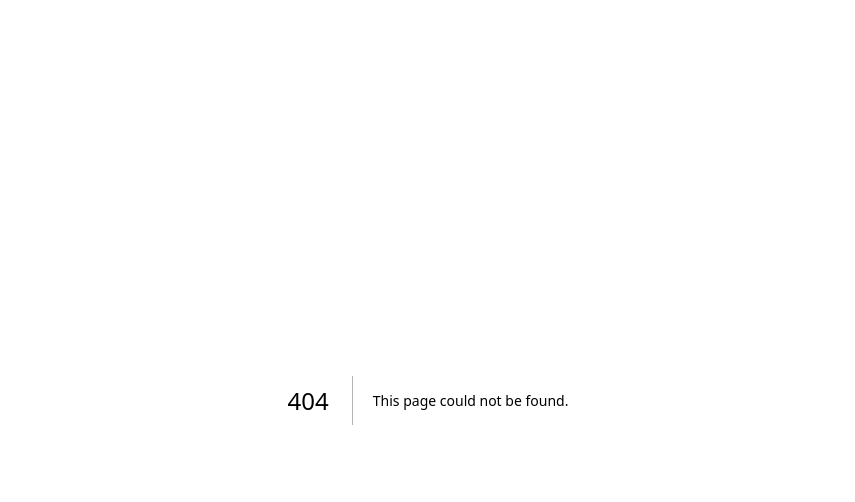
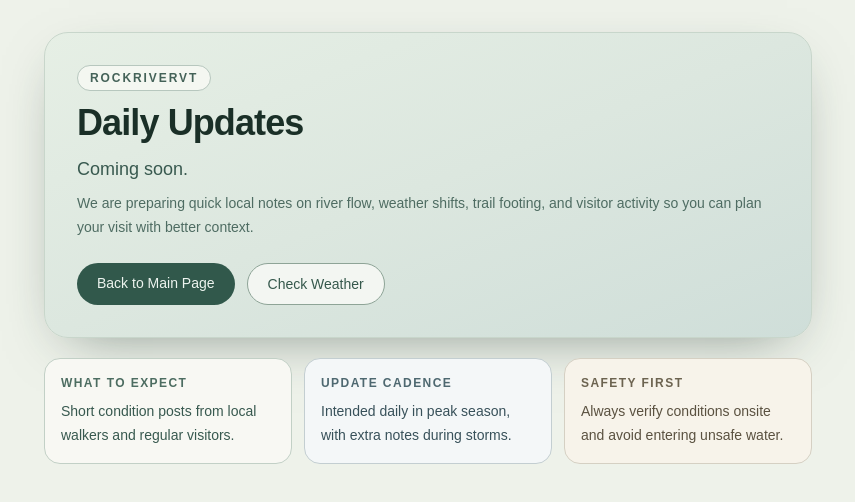
Before and after one commit to krazno/rockrivervt, a Next.js app: page /daily-updates in a window 1280 px wide. Before the commit this address had no page. Shown: the top 502 px of the page, without its empty margins (212-1067 px from the left). Built offline with nearby package versions, Linux system fonts and the light colour scheme.

Commit message:
site update

```diff
--- /dev/null
+++ b/app/daily-updates/page.tsx
@@ -0,0 +1,75 @@
+import Link from "next/link";
+import type { Metadata } from "next";
+
+export const metadata: Metadata = {
+  title: "Daily Updates | RockRiverVT",
+  description:
+    "Daily trail and river condition notes for Rock River near Newfane, Vermont. Coming soon.",
+};
+
+export default function DailyUpdatesPage() {
+  return (
+    <main className="min-h-screen bg-[#eef2ea] px-4 py-8 text-[#20342c] sm:px-6 lg:px-8">
+      <section className="mx-auto w-full max-w-3xl">
+        <div className="overflow-hidden rounded-3xl border border-[#c8d6cb] bg-gradient-to-br from-[#e6efe5] via-[#dce7df] to-[#cfded9] p-6 shadow-[0_18px_55px_-25px_rgba(30,52,44,0.55)] sm:p-8">
+          <p className="mb-3 inline-flex rounded-full border border-[#b7c7be] bg-[#f4f7f1] px-3 py-1 text-xs font-semibold tracking-[0.16em] text-[#446258] uppercase">
+            RockRiverVT
+          </p>
+          <h1 className="text-3xl font-semibold tracking-tight text-[#1a2f27] sm:text-4xl">
+            Daily Updates
+          </h1>
+          <p className="mt-3 text-base leading-7 text-[#38594f] sm:text-lg">
+            Coming soon.
+          </p>
+          <p className="mt-2 text-sm leading-6 text-[#4e6c62]">
+            We are preparing quick local notes on river flow, weather shifts,
+            trail footing, and visitor activity so you can plan your visit with
+            better context.
+          </p>
+
+          <div className="mt-6 flex flex-wrap gap-3">
+            <Link
+              href="/"
+              className="rounded-full bg-[#31584b] px-5 py-2.5 text-sm font-medium text-[#edf4ef] transition hover:bg-[#284a3f]"
+            >
+              Back to Main Page
+            </Link>
+            <Link
+              href="/weather"
+              className="rounded-full border border-[#8ea497] bg-[#f3f6f2] px-5 py-2.5 text-sm font-medium text-[#35584c] transition hover:bg-[#e7ede8]"
+            >
+              Check Weather
+            </Link>
+          </div>
+        </div>
+
+        <div className="mt-5 grid grid-cols-1 gap-3 sm:grid-cols-3">
+          <article className="rounded-2xl border border-[#c2d0c6] bg-[#f8f8f3] p-4">
+            <h2 className="text-xs font-semibold tracking-[0.12em] text-[#4d6d61] uppercase">
+              What to expect
+            </h2>
+            <p className="mt-2 text-sm leading-6 text-[#38594f]">
+              Short condition posts from local walkers and regular visitors.
+            </p>
+          </article>
+          <article className="rounded-2xl border border-[#c3ced1] bg-[#f4f7f8] p-4">
+            <h2 className="text-xs font-semibold tracking-[0.12em] text-[#4e6870] uppercase">
+              Update cadence
+            </h2>
+            <p className="mt-2 text-sm leading-6 text-[#38515a]">
+              Intended daily in peak season, with extra notes during storms.
+            </p>
+          </article>
+          <article className="rounded-2xl border border-[#d5d0c3] bg-[#f7f3ea] p-4">
+            <h2 className="text-xs font-semibold tracking-[0.12em] text-[#6c6350] uppercase">
+              Safety first
+            </h2>
+            <p className="mt-2 text-sm leading-6 text-[#5a5140]">
+              Always verify conditions onsite and avoid entering unsafe water.
+            </p>
+          </article>
+        </div>
+      </section>
+    </main>
+  );
+}
```
